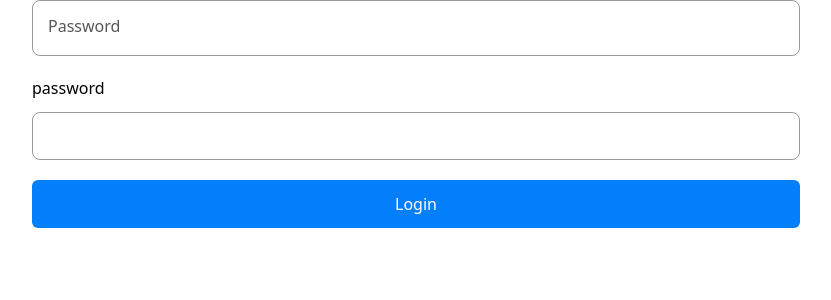
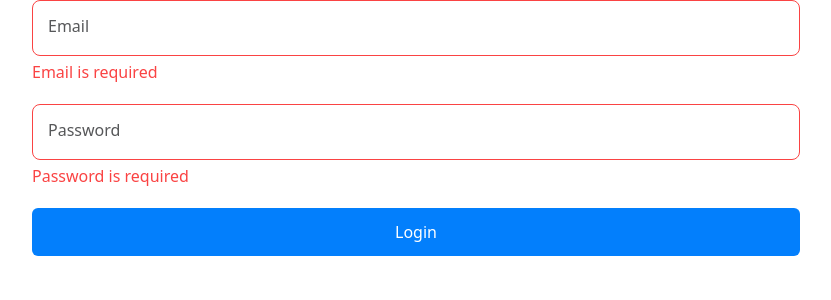
Before and after one commit to Abdul-Moeed1/Zuno-FE, a React (Vite) app: page /login in a window 1280 px wide. Both pictures are taken after a click on the button "Login". Shown: the top 300 px of the page, without its empty margins (224-1055 px from the left). Built offline with nearby package versions, Linux system fonts and the light colour scheme; no server answers.

Commit message:
Login form api integration

```diff
--- a/package.json
+++ b/package.json
@@ -11,14 +11,17 @@
     "generate-axios": "node ./src/generateAxios.ts"
   },
   "dependencies": {
+    "@hookform/resolvers": "^5.2.2",
     "@tailwindcss/vite": "^4.1.13",
     "axios": "^1.12.2",
     "openapi-typescript-codegen": "^0.29.0",
     "react": "^19.1.1",
     "react-cookie": "^8.0.1",
     "react-dom": "^19.1.1",
+    "react-hook-form": "^7.68.0",
     "react-router-dom": "^7.9.6",
-    "tailwindcss": "^4.1.13"
+    "tailwindcss": "^4.1.13",
+    "yup": "^1.7.1"
   },
   "devDependencies": {
     "@eslint/js": "^9.36.0",
--- a/src/App.css
+++ b/src/App.css
@@ -7,5 +7,6 @@
     --color-secondary : #04bf42;
     --color-neutral : #565759;
     --color-border : #97999c;
+    --color-danger : #fa4343;
 
 }
--- a/src/App.tsx
+++ b/src/App.tsx
@@ -1,10 +1,12 @@
 import { createBrowserRouter, RouterProvider } from 'react-router-dom'
 import './App.css'
 import { routes } from './routes'
+import axios from "axios"
 
 const App = () => {
 
   const router = createBrowserRouter(routes)
+  axios.defaults.baseURL = import.meta.env.VITE_API_URL ;
 
 
   return (
--- a/src/components/ui/inputs/Input.tsx
+++ b/src/components/ui/inputs/Input.tsx
@@ -1,4 +1,4 @@
-import { useState } from "react"
+import { useState, type ChangeEventHandler, type FocusEventHandler } from "react"
 
 interface inputProps {
     value: string
@@ -8,11 +8,14 @@ interface inputProps {
     innerLabel?: string
     placeholder?: string
     className?: string
+    onBlur?: FocusEventHandler<HTMLInputElement>
+    onFocus?:FocusEventHandler<HTMLInputElement>
+    disabled?: boolean
+    error?: string
 }
 
-export const Input = ({ value, onChange, type, label, placeholder, className, innerLabel }: inputProps) => {
+export const Input = ({ value, onChange, type, label, placeholder, className, innerLabel, onBlur, onFocus, disabled = false, error = "" }: inputProps) => {
     const [isFocused, setIsFocused] = useState<boolean>(false)
-    console.log("value" , value);
 
     return (
         <>
@@ -20,15 +23,18 @@ export const Input = ({ value, onChange, type, label, placeholder, className, in
                 {label && <label htmlFor="">{label}</label>}
                 <div className="w-full relative">
 
-                    <input onChange={onChange} type={type} value={value}
+                    <input onChange={onChange} type={type}
+                        disabled={disabled}
+                        value={value}
                         placeholder={placeholder}
-                        onFocus={() => { setIsFocused(true) }}
-                        onBlur={() => { setIsFocused(false) }}
-                        className={`${className} w-full h-12 rounded-lg border border-border px-4 ${innerLabel && "h-14 pt-3"}`} />
+                        onFocus={(e) => { setIsFocused(true); onFocus?.(e) }}
+                        onBlur={(e) => { setIsFocused(false); onBlur?.(e) }}
+                        className={`${className} w-full h-12 rounded-lg border border-border px-4 ${innerLabel && "h-14 pt-3"} ${error && "border-danger"}`} />
                     {innerLabel && <div className={`absolute left-4 -z-1 h-full text-neutral ${isFocused || value != "" ? "top-[4px] text-xs " : "top-[14px] text-base"}`}>
                         {innerLabel}
                     </div>}
                 </div>
+                {error && <div className="text-danger text-base -mt-2">{error}</div> }
             </div>
         </>
     )
--- a/src/pages/login/index.tsx
+++ b/src/pages/login/index.tsx
@@ -1,17 +1,56 @@
-import { useState } from "react"
+import { yupResolver } from "@hookform/resolvers/yup"
+import { Controller, useForm, type SubmitHandler } from "react-hook-form"
+import type { InferType } from "yup"
+import * as yup from "yup"
 import { Button } from "../../components/ui/Button"
 import { Input } from "../../components/ui/inputs/Input"
+import { AuthService } from "../../../generated/services/AuthService"
 
 export const Login = () => {
-    const [value , setValue] = useState("")
-    console.log("vlaue in parent" , value);
+
+    const schema = yup.object({
+        email: yup.string().required("Email is required").email("Please enter a valid email"),
+        password: yup.string().required("Password is required"),
+    })
+
+    type loginForm = InferType<typeof schema>;
+
+
+    const form = useForm<loginForm>({
+        defaultValues: {
+            email: "",
+            password: "",
+        },
+        resolver: yupResolver(schema),
+        mode: "onSubmit"
+    })
+
+    const onSubmit: SubmitHandler<loginForm> = async (values) => {
+        const res = await AuthService.authControllerLogin(values)
+        console.log("res", res);
+
+    }
+
+
 
     return (
         <>
             <div className="flex flex-col gap-5 max-w-3xl mx-auto my-auto h-screen">
-                <Input value={value} onChange={(e)=>setValue(e.target.value)}  innerLabel={"Password"} placeholder=""/>
-                <Input value={""} onChange={()=>{}} label={"password"}/>
-                <Button onClick={()=>{}} className=""> Login</Button>
+                <Controller
+                    control={form.control}
+                    name="email"
+                    render={({ field, fieldState }) => (
+                        <Input {...field} innerLabel="Email" error={fieldState.error?.message} />
+                    )}
+                />
+                <Controller
+                    control={form.control}
+                    name="password"
+                    render={({ field, fieldState }) => (
+                        <Input {...field} innerLabel="Password" error={fieldState.error?.message} type="password" />
+                    )}
+                />
+                <Button onClick={form.handleSubmit(onSubmit)} className="" disabled={form.formState.isSubmitting}> {form.formState.isSubmitting ? "Submitting" : "Login"} </Button>
             </div>
         </>
     )
```
Also changed, not shown: 1 other file (tests, documents, lock files or other folders).
